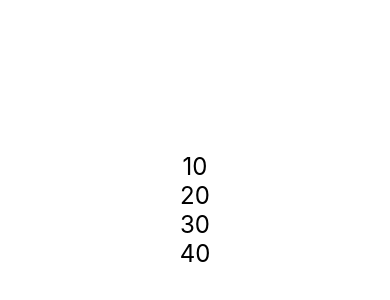
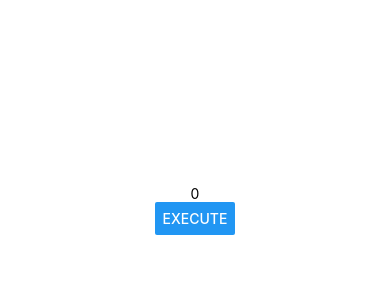
Before and after one commit to paulazaidel/react-native-exercises, a React Native app: screen / in a window 390 px wide. Shown: the part 212-512 px from the top of the page. Built offline with nearby package versions, Linux system fonts and the light colour scheme.

Commit message:
Created a indirect communication between Main and Child component

```diff
--- a/src/App.js
+++ b/src/App.js
@@ -1,7 +1,7 @@
 import React from 'react'
 import { View, StyleSheet } from 'react-native'
 
-import MainComponent from "./components/directCommunication/MainComponent"
+import MainComponent from './components/indirectCommunication/MainComponent'
 
 export default () => (
     <View style={style.App}>
--- /dev/null
+++ b/src/components/indirectCommunication/ChildComponent.js
@@ -0,0 +1,17 @@
+import React from 'react'
+import { Button } from 'react-native'
+
+export default props => {
+    function generateNumber(min, max) {
+        return parseInt(Math.random() * max - min + 1) + min
+    }
+    return (
+        <Button
+            title="Execute"
+            onPress={function() {
+                const number = generateNumber(props.min, props.max)
+                props.function(number)
+            }}
+        />
+    )
+}
--- /dev/null
+++ b/src/components/indirectCommunication/MainComponent.js
@@ -0,0 +1,24 @@
+import React, { useState } from 'react'
+import { Text } from 'react-native'
+
+
+import Child from './ChildComponent'
+
+export default () => {
+    const [num, setNum] = useState(0)
+    function showValue(number) {
+        setNum(number)
+    }
+
+    return (
+        <React.Fragment>
+            <Text>{num}</Text>
+
+            <Child
+                min={10}
+                max={20}
+                function={showValue}
+            />
+        </React.Fragment>
+    )
+}
```
